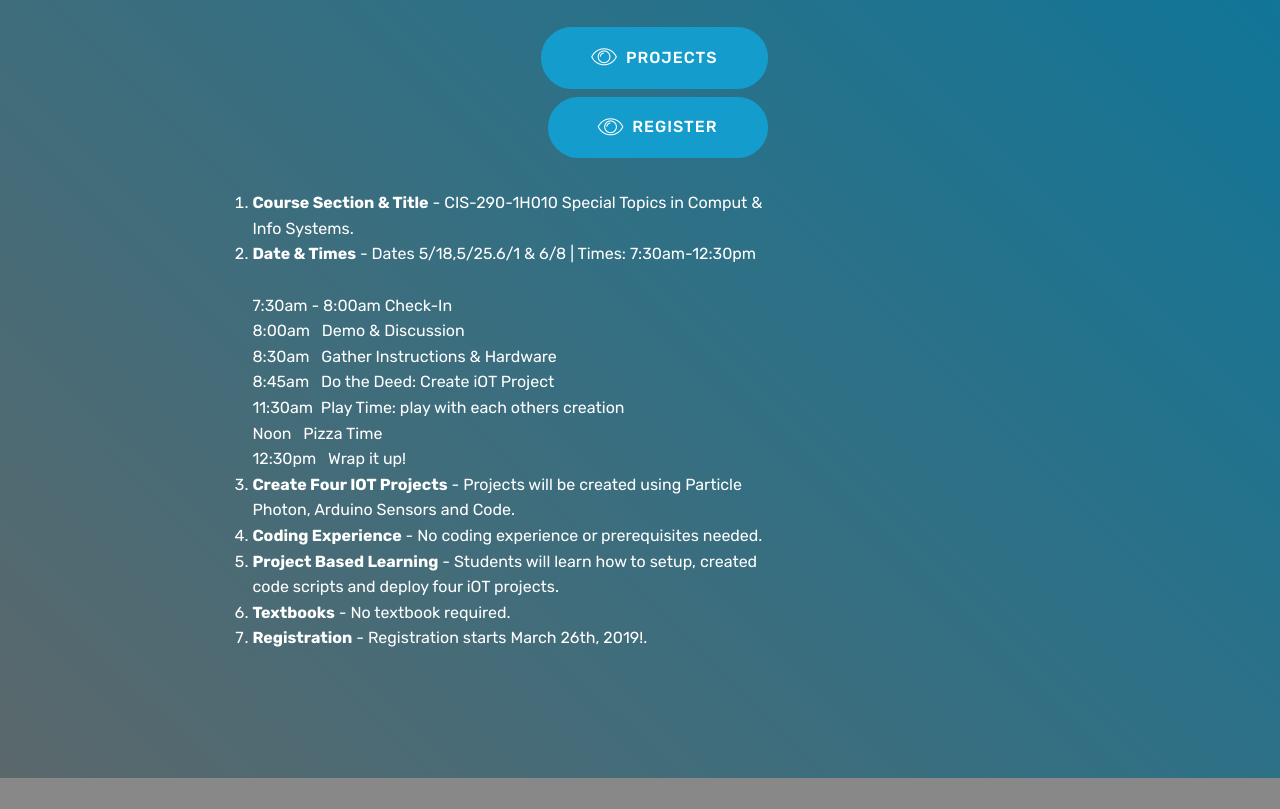
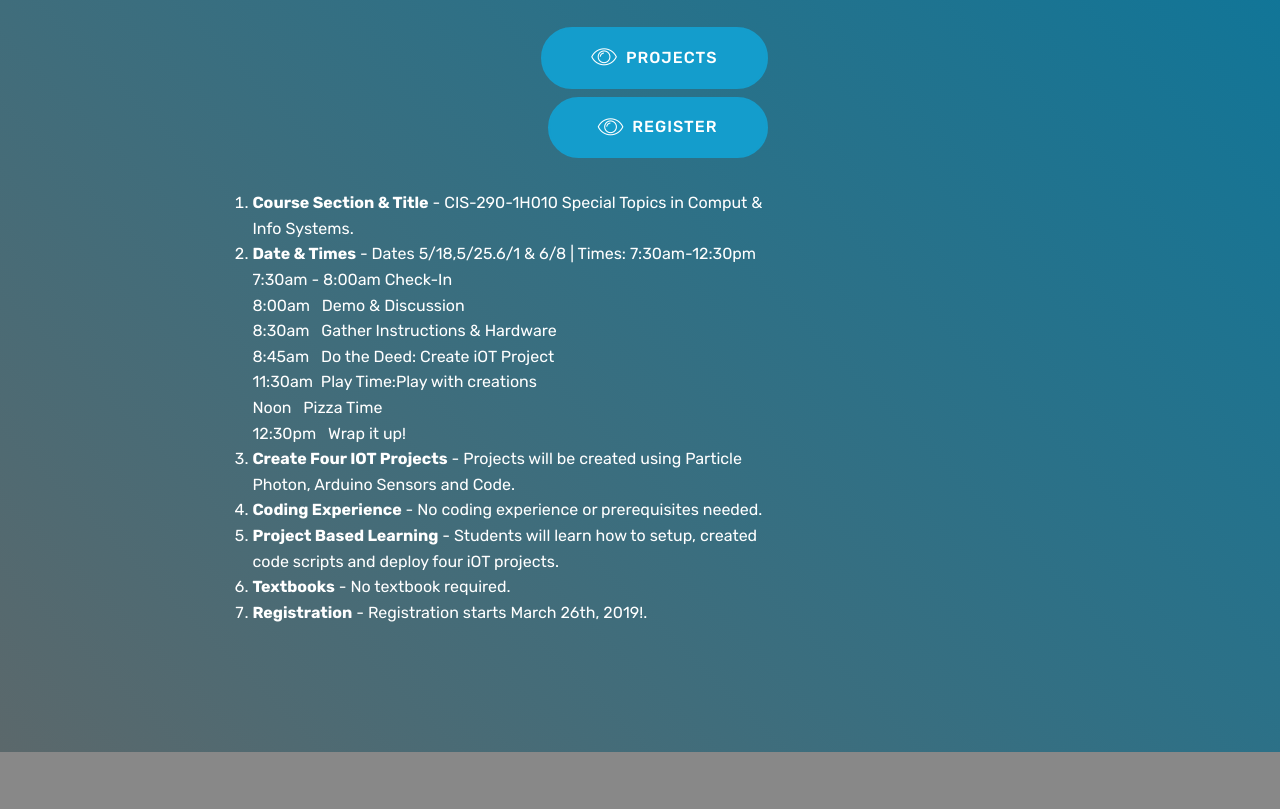
Before and after one commit to iotrvc/rvciot.github.io, a plain HTML site: page index.html in a window 1280 px wide. Shown: the part 857-1666 px from the top of the page. Drawn offline with Linux system fonts and the light colour scheme; files whose address does not match are found by name.

Commit message:
Update index.html

```diff
--- a/index.html
+++ b/index.html
@@ -106,11 +106,11 @@ Professor Chuck Konkol
                 <ol>
                     <li><strong>Course Section & Title</strong> - CIS-290-1H010 Special Topics in Comput & Info Systems.</li>
                    <li><strong>Date & Times</strong> - Dates 5/18,5/25.6/1 & 6/8 | Times: 7:30am-12:30pm </li>
-                       <br>7:30am - 8:00am&nbsp;Check-In
+                       7:30am - 8:00am&nbsp;Check-In
                        <br>8:00am&nbsp;&nbsp;&nbsp;Demo & Discussion
                        <br>8:30am&nbsp;&nbsp;&nbsp;Gather Instructions & Hardware
                        <br>8:45am&nbsp;&nbsp;&nbsp;Do the Deed: Create iOT Project
-                       <br>11:30am&nbsp;&nbsp;Play Time: play with each others creation
+                       <br>11:30am&nbsp;&nbsp;Play Time:Play with creations
                        <br>Noon&nbsp;&nbsp;&nbsp;Pizza Time
                        <br>12:30pm&nbsp;&nbsp;&nbsp;Wrap it up!
                        <br>
```
